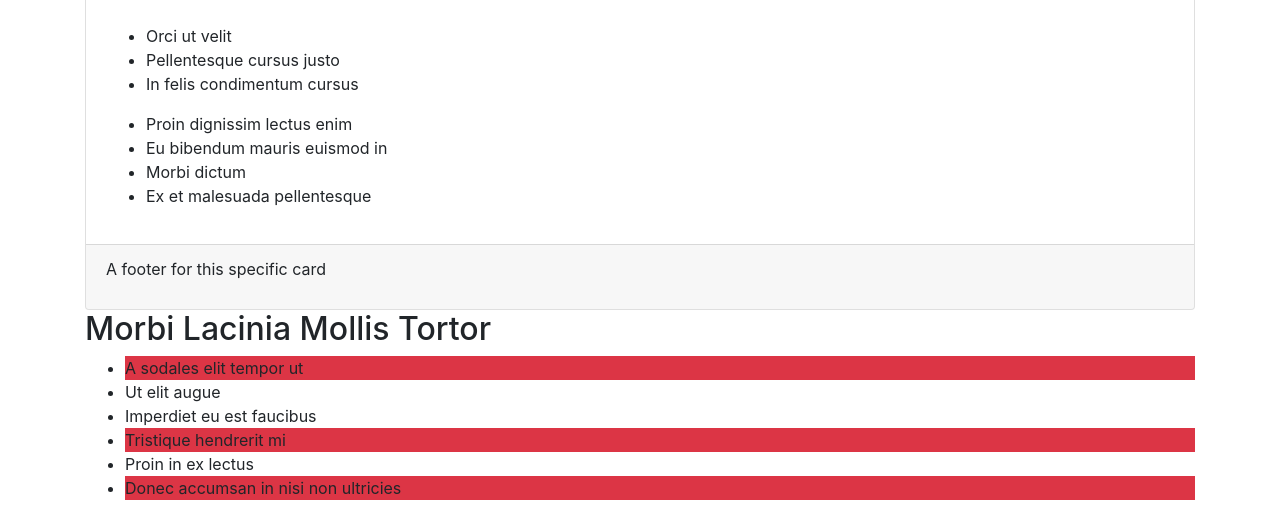
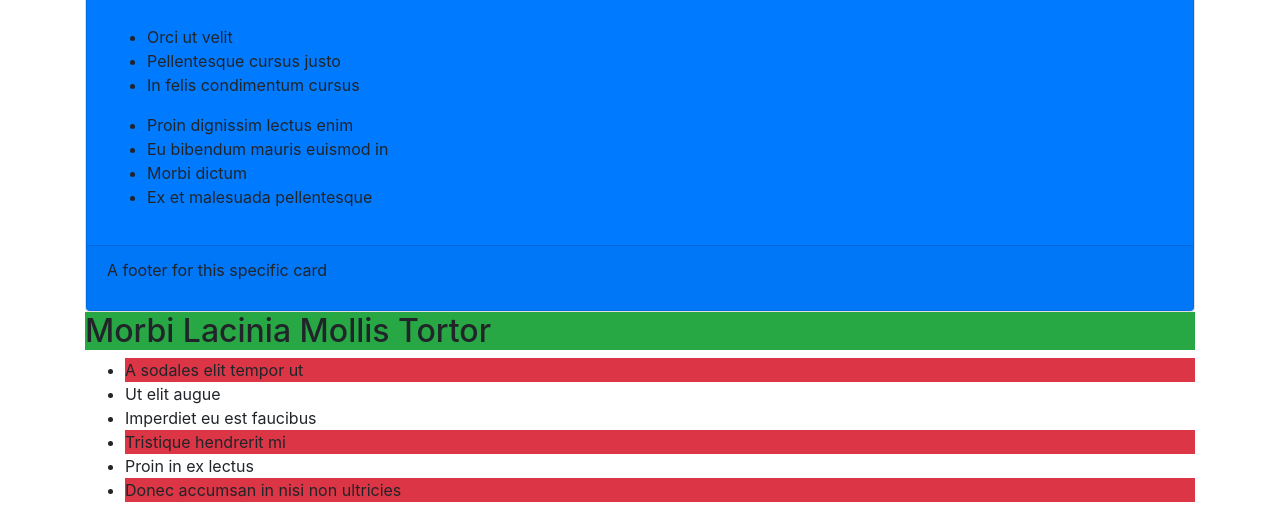
Before and after one commit to Kingsleymuturi/bootstrap-practice, a plain HTML site: page index.html in a window 1280 px wide. Shown: the part 584-1102 px from the top of the page. Drawn offline with Linux system fonts and the light colour scheme.

Commit message:
add background colors

```diff
--- a/index.html
+++ b/index.html
@@ -24,6 +24,7 @@
     </div>
   </div>
   <div class="card">
+    <div class="card bg-primary">
     <div class="card-title">
     <h2>Et Consequat Magna</h2>
     </div>
@@ -43,8 +44,9 @@
     <div class="card-footer">
       <p>A footer for this specific card</p>
     </div>
+    </div>
   </div>
-    <h2>Morbi Lacinia Mollis Tortor</h2>
+    <h2 class="bg-success">Morbi Lacinia Mollis Tortor</h2>
     <ul>
       <li class="bg-danger">A sodales elit tempor ut</li>
       <li>Ut elit augue</li>
```
